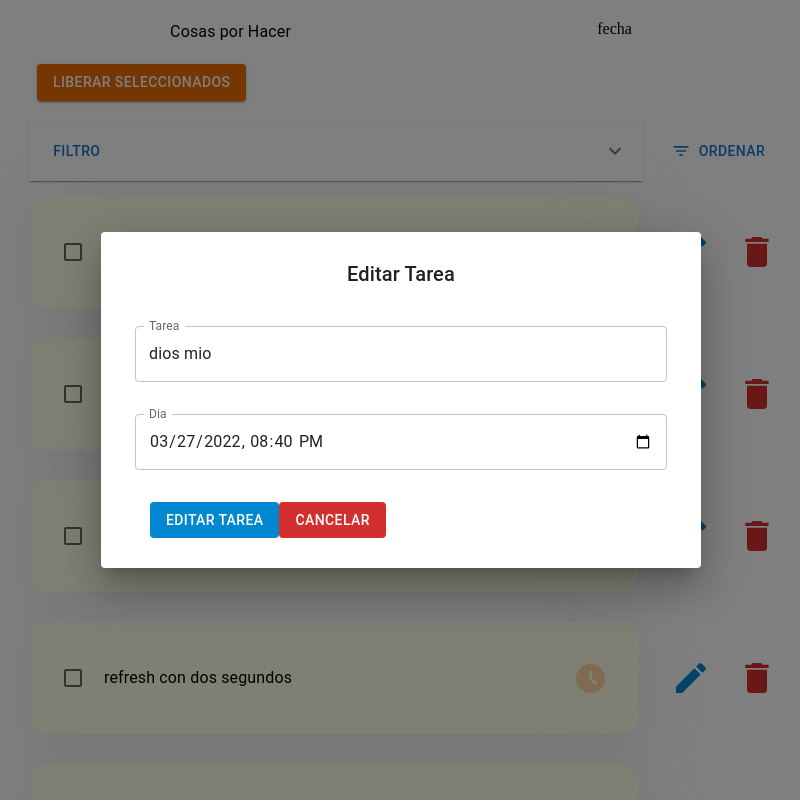
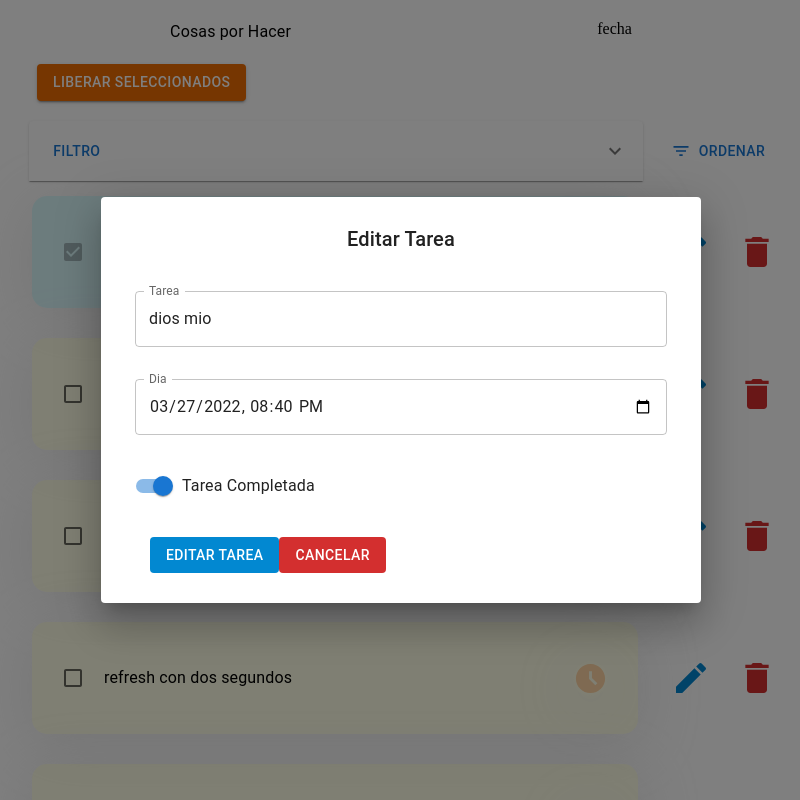
Before and after one commit to agusminahk/LicitaLab, a React (Create React App) app: page / in a window 1280 px wide. Both pictures are taken after a click on the button 930 px from the left and 252 px from the top of the page. Shown: the top 800 px of the page, without its empty margins (239-1039 px from the left). Built offline with nearby package versions, Linux system fonts and the light colour scheme; data requests are answered from the project's data file.

Commit message:
opcion para editar una tarea liberada por error agregada

```diff
--- a/api/database.json
+++ b/api/database.json
@@ -123,7 +123,7 @@
       "task": "dios mio",
       "createAt": "2022-03-27T20:40",
       "expireAt": "2022-03-27T20:40",
-      "completed": false,
+      "completed": true,
       "id": "l19xc4ooxq4aqzcrlgh"
     }
   ]
--- a/src/common/TaskGenerator.jsx
+++ b/src/common/TaskGenerator.jsx
@@ -26,8 +26,6 @@ const TaskGenerator = (props) => {
             clearTimeout(timerId); // limpiamos y optimizamos la memoria que consume nuestro timeOut
         };
     }, [expireAt || status]);
-
-    console.log({ task, completed, check });
 
     return (
         <Box
--- a/src/components/Form.jsx
+++ b/src/components/Form.jsx
@@ -1,4 +1,14 @@
-import { Button, Dialog, DialogContent, DialogTitle, Grid, TextField } from '@mui/material';
+import {
+    Button,
+    Dialog,
+    DialogContent,
+    DialogTitle,
+    Grid,
+    TextField,
+    Switch,
+    FormGroup,
+    FormControlLabel,
+} from '@mui/material';
 import React, { useState, useEffect } from 'react';
 import { useDispatch } from 'react-redux';
 
@@ -33,10 +43,10 @@ const Form = ({ show, setShow, setEdit, type, task }) => {
 
     useEffect(() => {
         setFormValues({
-            id: task.id || uniqueId(),
-            task: task.task || '',
-            expireAt: task.expireAt || fechaActual(),
-            createAt: task.createAt || '',
+            id: type === 'editTask' ? task.id : uniqueId(),
+            task: type === 'editTask' ? task.task : '',
+            expireAt: type === 'editTask' ? task.expireAt : fechaActual(),
+            createAt: type === 'editTask' ? task.createAt : '',
             completed: task.completed || false,
         });
     }, [show]);
@@ -87,6 +97,28 @@ const Form = ({ show, setShow, setEdit, type, task }) => {
                             />
                         </Grid>
 
+                        {/* SI LIBERARON POR ERROR UNA TAREA, DESDE LA OPCION DE EDITAR PODRAN VOLVER ATRAS */}
+
+                        {type === 'editTask' && (
+                            <Grid item xs={12}>
+                                <FormGroup>
+                                    <FormControlLabel
+                                        control={
+                                            <Switch
+                                                defaultChecked={task.completed}
+                                                onChange={(e) => {
+                                                    setFormValues({ ...formValues, ['completed']: e.target.checked });
+                                                }}
+                                            />
+                                        }
+                                        label="Tarea Completada"
+                                    />
+                                </FormGroup>
+                            </Grid>
+                        )}
+
+                        {/*  */}
+
                         <Grid
                             item
                             xs={12}
```
